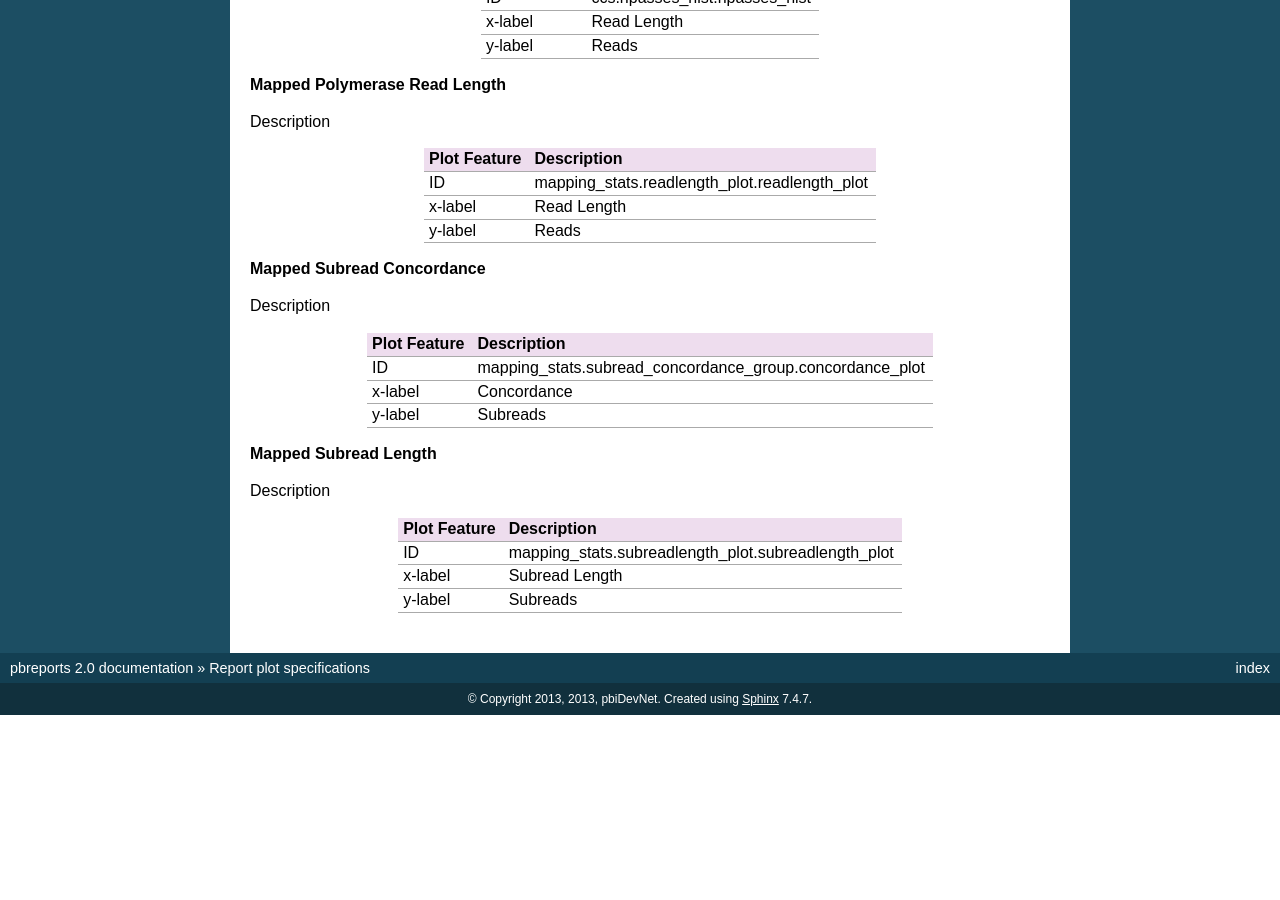
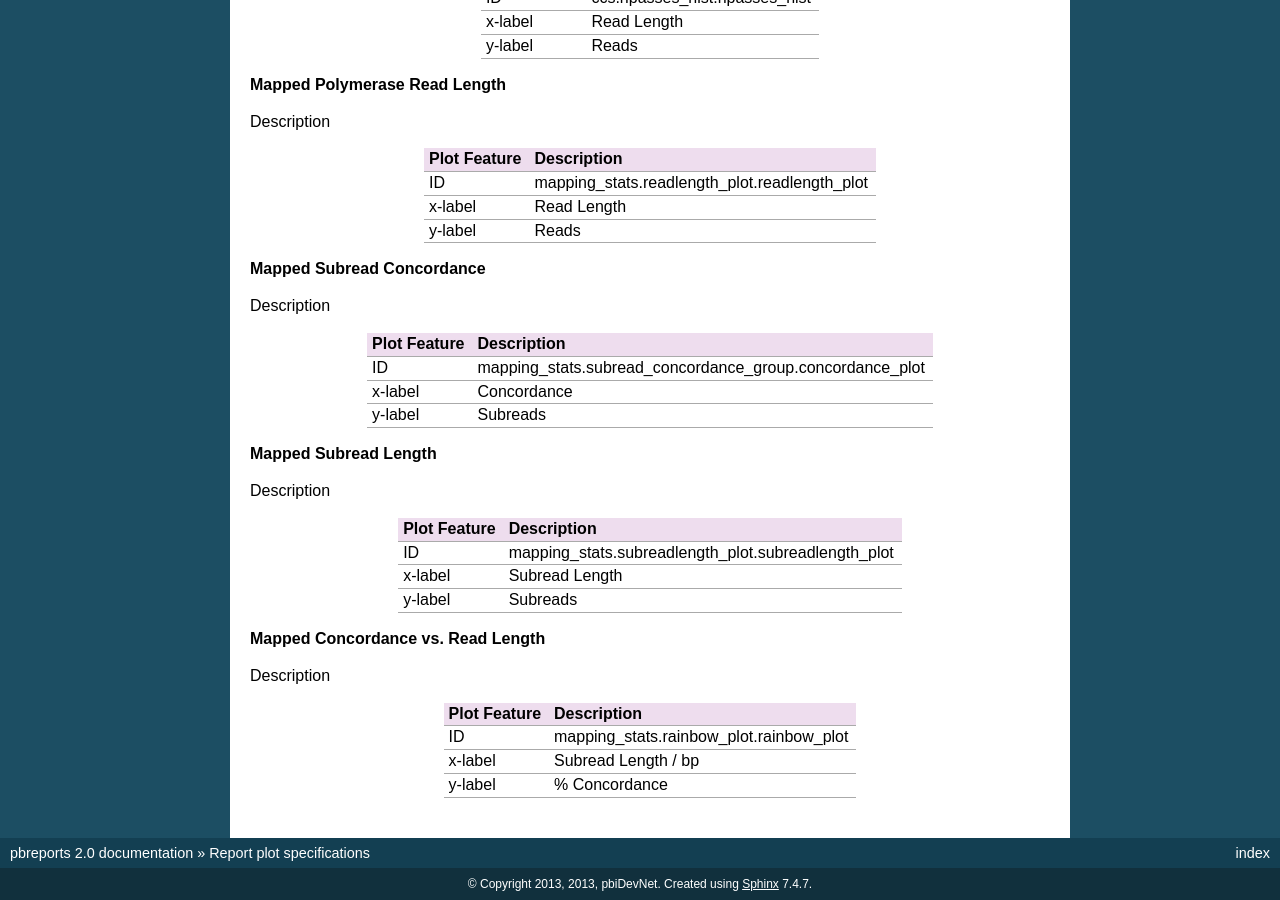
Before and after one commit to Global19-atlassian-net/pbreports, a Sphinx documentation site: the page built from doc/specs/plots.rst, in a window 1280 px wide and 900 px high, scrolled down 978 px. Built offline with Sphinx 7.4.7, drawn with Linux system fonts in a browser that asks for light colours; before the commit the page ends 1693 px from its top, so only the background shows below that.

Commit message:
Update plots.rst

```diff
--- a/doc/specs/plots.rst
+++ b/doc/specs/plots.rst
@@ -109,3 +109,16 @@ ID                                    mapping_stats.subreadlength_plot.subreadle
 x-label                               Subread Length
 y-label                               Subreads
 ====================================  =====================================================================================================================================
+
+
+**Mapped Concordance vs. Read Length**
+
+Description
+
+====================================  =====================================================================================================================================
+Plot Feature                          Description
+====================================  =====================================================================================================================================
+ID                                    mapping_stats.rainbow_plot.rainbow_plot
+x-label                               Subread Length / bp
+y-label                               % Concordance
+====================================  =====================================================================================================================================
```
